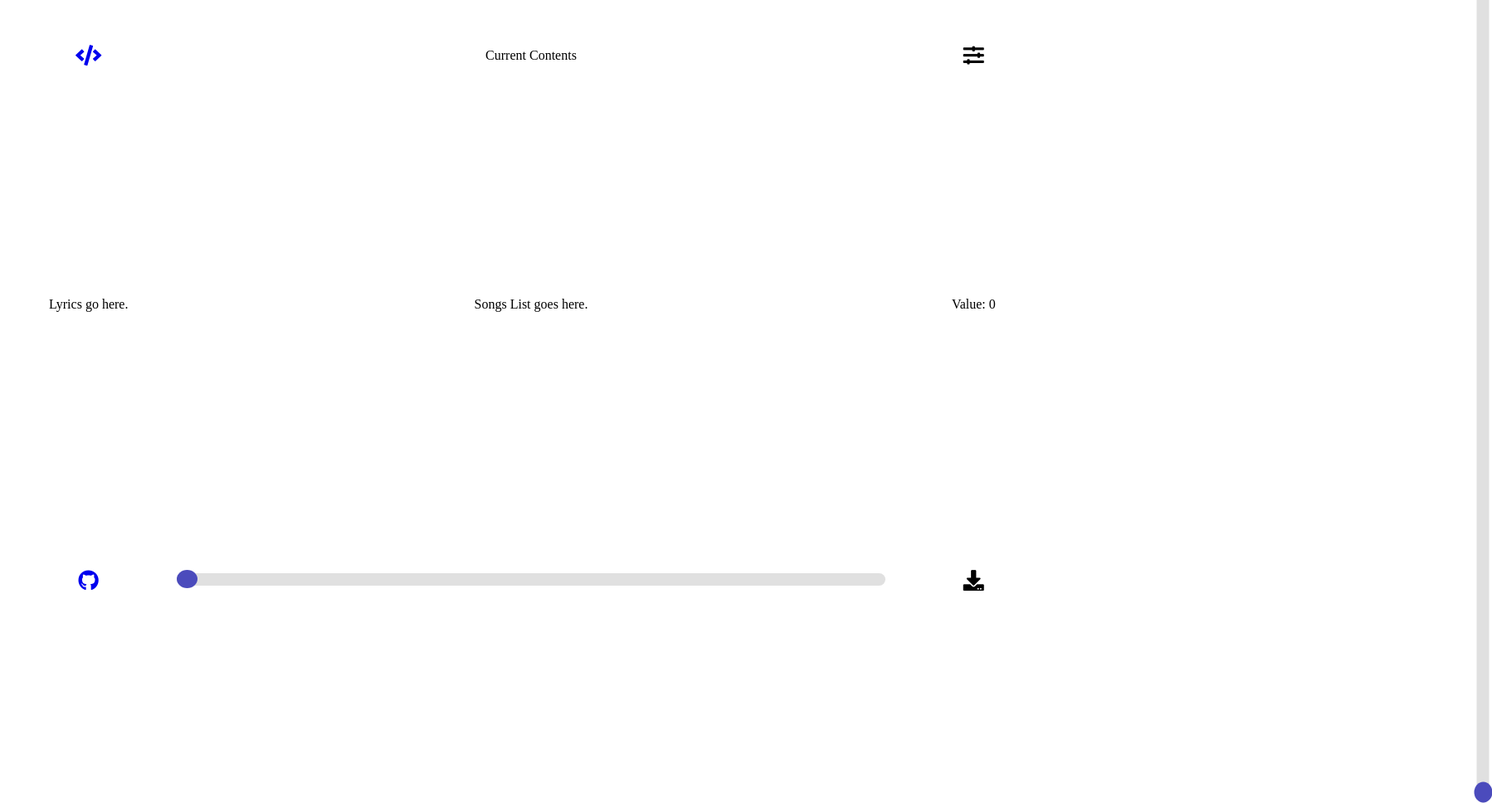
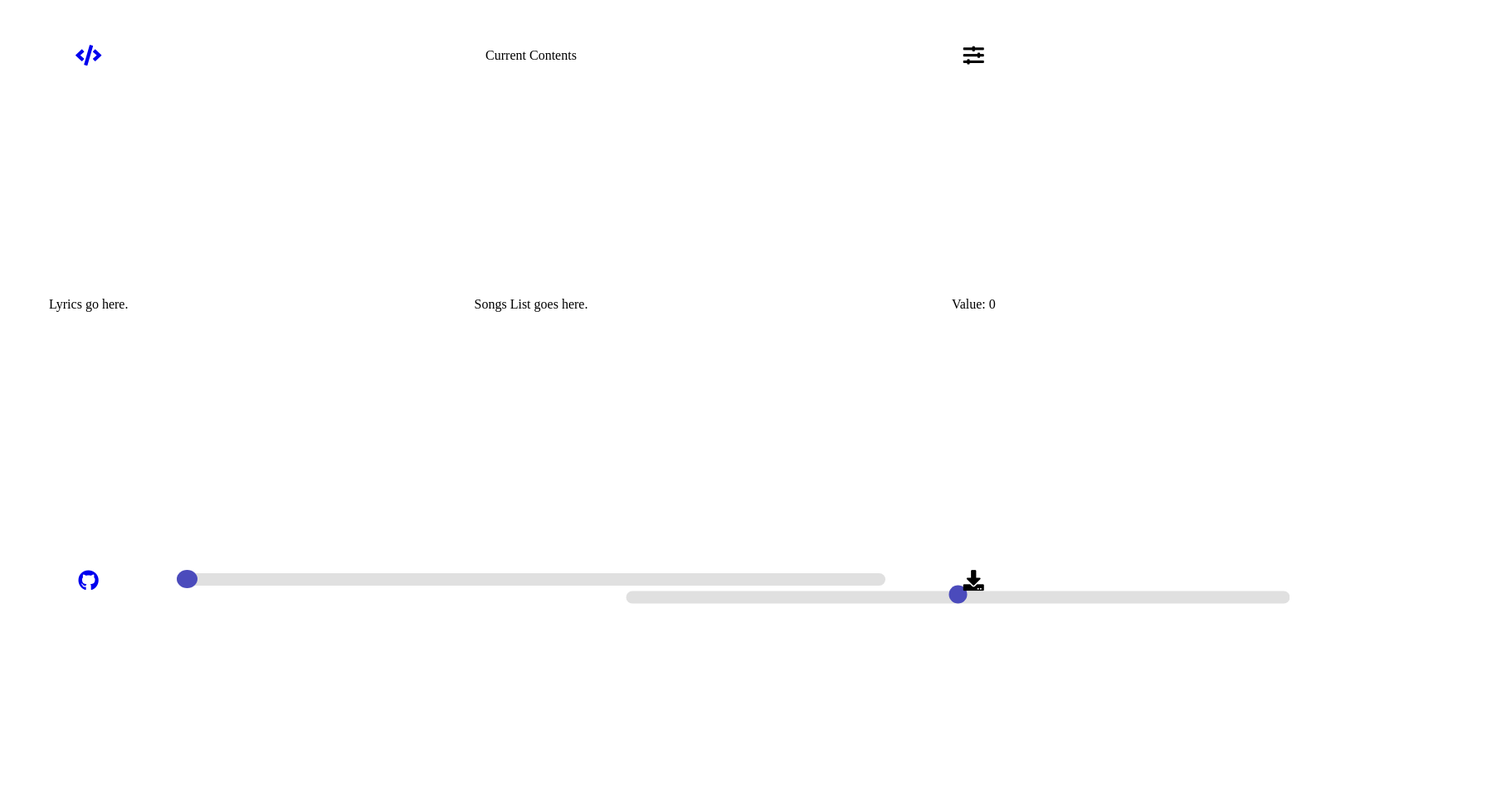
Before and after one commit to PratikPatekar/MusicPlayer, a plain HTML site: page index.html in a window 1280 px wide. Shown: the whole page at 83% size, 1798 px wide, since content can reach past the window. After the commit the page ends 800 px from the top, so only its background shows below. Drawn offline with Linux system fonts and the light colour scheme.

Commit message:
Update index.html

```diff
--- a/index.html
+++ b/index.html
@@ -119,8 +119,8 @@
    		 transform: rotate(270deg);
 		 -webkit-appearance: none;
     		 appearance: none;
-    		 width: 100%;
-    		 height: 15px;
+    		 width: 15px;
+    		 height: 100%;
     		 background: #d3d3d3;
 		 border-radius: 15px;
     		 outline: none;
@@ -134,7 +134,7 @@
 	.volbar::-webkit-slider-thumb {
     		-webkit-appearance: none;
     		appearance: none;
-    		width: 25px;
+    		width: 22px;
 		border-radius: 50%;
     		height: 22px;
 		background:#0000A0;
```
